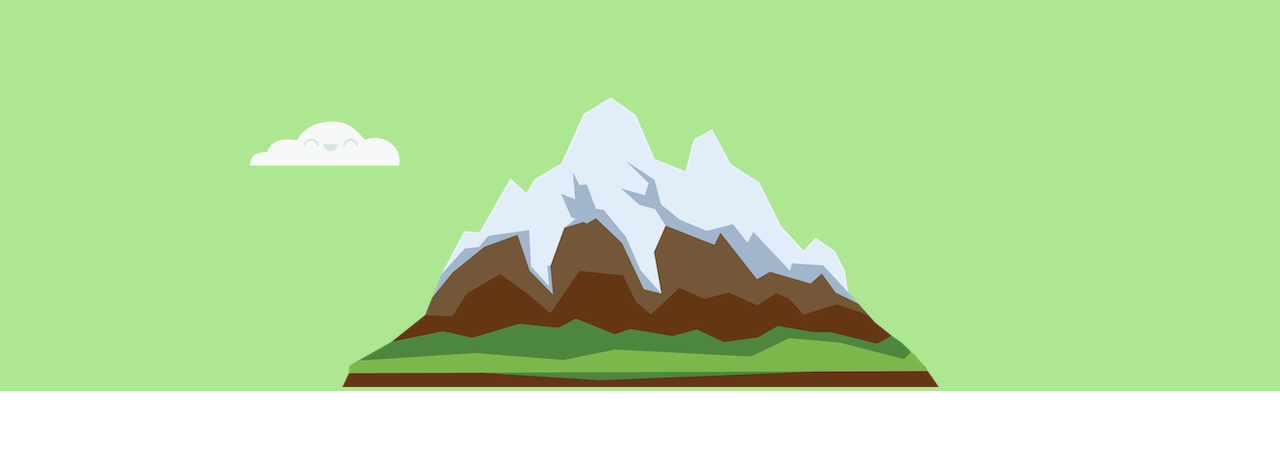
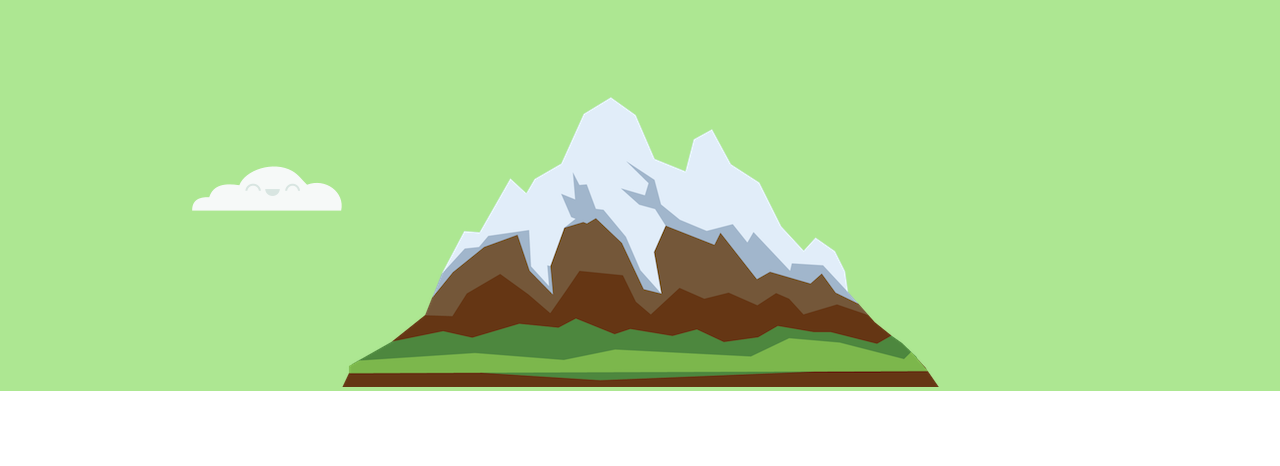
Before and after one commit to Shounak02/Resume, a plain HTML site: page index.html in a window 1280 px wide. Shown: the part 334-800 px from the top of the page. Drawn offline with Linux system fonts and the light colour scheme.

Commit message:
Update styles.css

```diff
--- a/css/styles.css
+++ b/css/styles.css
@@ -53,8 +53,9 @@ p{
 }
 .bottom-cloud{
   position: absolute;
+  top:500px;
   bottom:300px;
-  left:250px;
+  left:15%;
 }
 .hello-text{
   color: #40514E;
```
